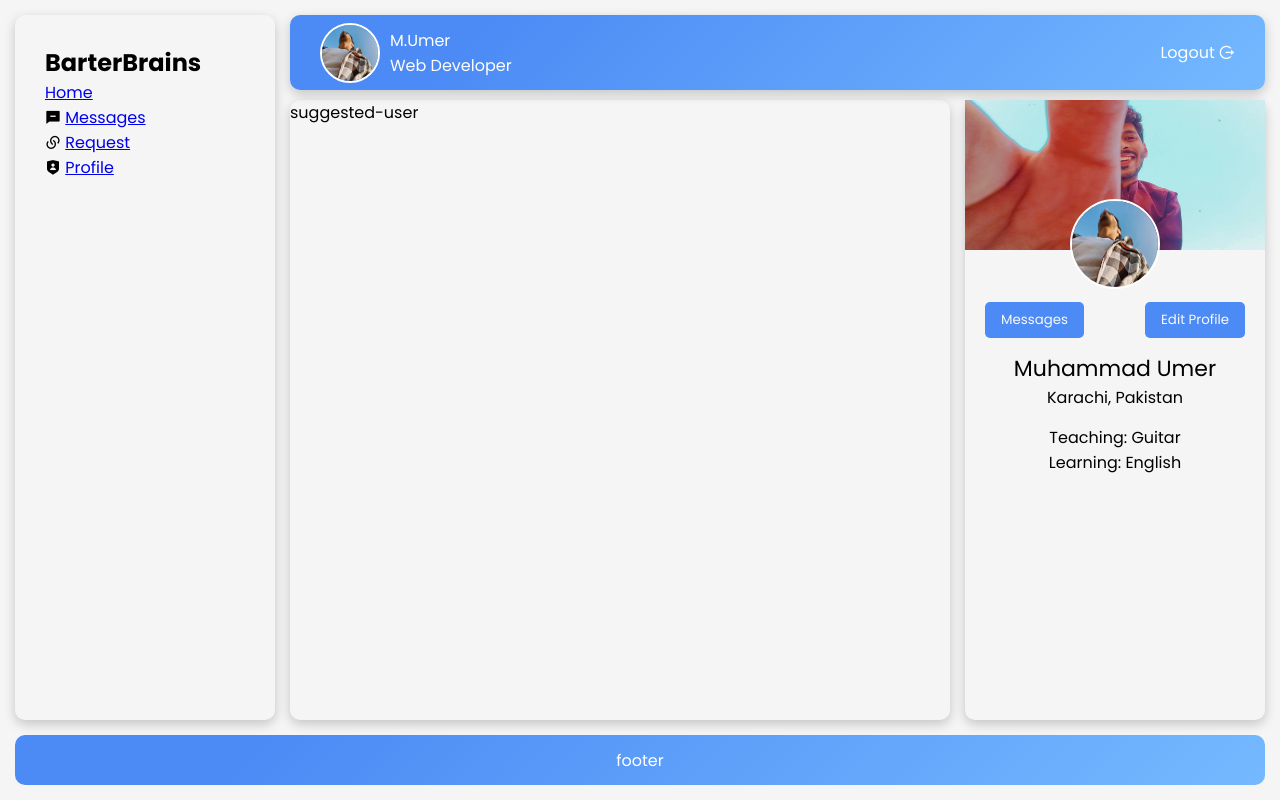
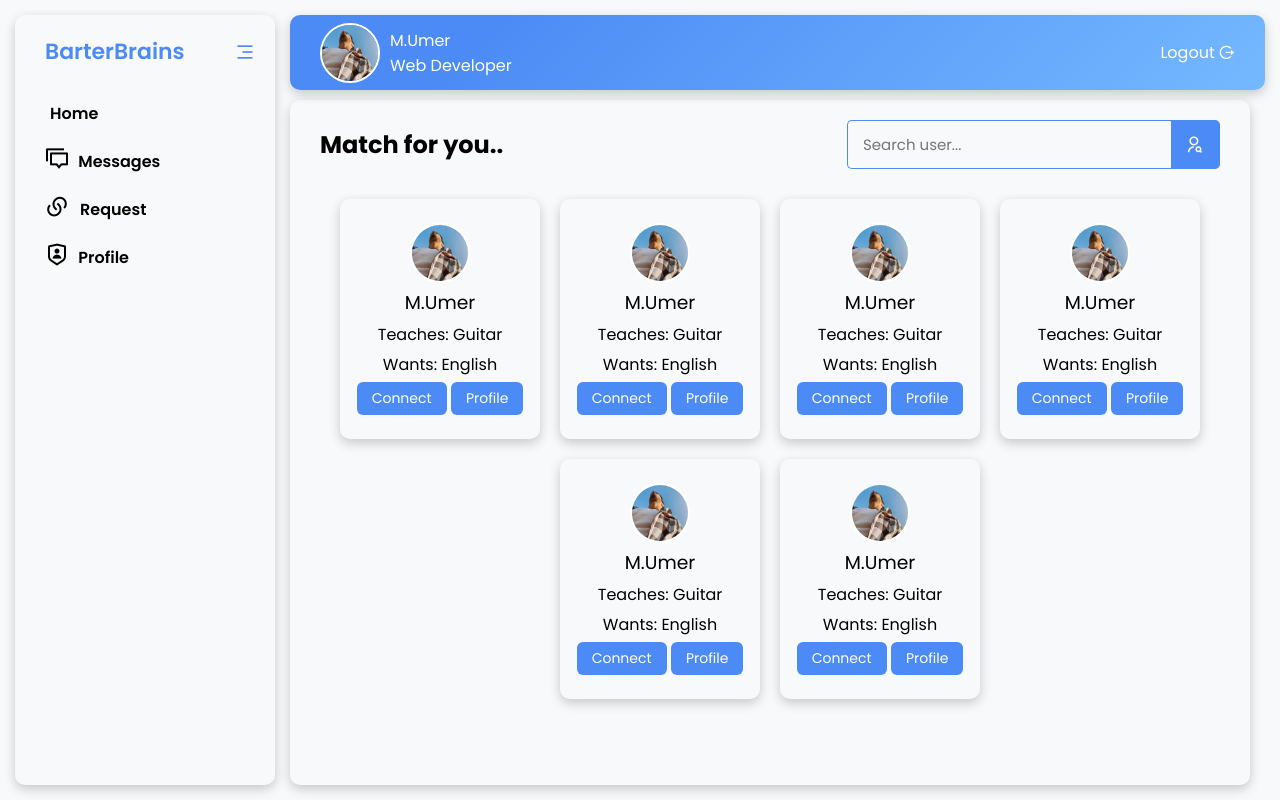
Before and after one commit to umernadim/barterBrains, a PHP site: page /dashboard1.html in a window 1280 px wide. Run offline with PHP 8.4, Linux system fonts and the light colour scheme; some libraries are stand-ins or nearby versions.

Commit message:
dashboard design updated

```diff
--- a/dashboard1.html
+++ b/dashboard1.html
@@ -22,32 +22,117 @@
                 </div>
             </div>
 
-                <a href="#">Logout <i class="ri-logout-circle-r-line"></i></a>
-
-
+            <a href="#">Logout <i class="ri-logout-circle-r-line"></i></a>
         </nav>
         <!-- code for user-skill-section  -->
         <aside id="sidebar">
-            <h2>BarterBrains</h2>
-            <div class="home">
-                <i class="ri-home-9-fill"></i>
-                <a href="#">Home</a>
+            <div id="sidebar-header">
+                <h2>BarterBrains</h2>
+                <i id="menuBtn" class="ri-menu-3-line"></i>
             </div>
-            <div class="home">
-                <i class="ri-message-fill"></i>
-                <a href="#">Messages</a>
-            </div>
-            <div class="home">
-                <i class="ri-links-line"></i>
-                <a href="#">Request</a>
-            </div>
-            <div class="home">
-                <i class="ri-shield-user-fill"></i>
-                <a href="#">Profile</a>
+            <div id="sidebar-links">
+                <div class="link">
+
+                    <a href="#">
+                        <i class="ri-home-9-line"></i>
+                        <span>Home</span>
+                    </a>
+                </div>
+                <div class="link">
+                    <a href="#">
+                        <i class="ri-discuss-line"></i> <span>Messages</span>
+                    </a>
+                </div>
+                <div class="link">
+                    <a href="#"><i class="ri-links-line">
+                        </i> <span>Request</span></a>
+                </div>
+                <div class="link">
+                    <a href="#" id="show-profile">
+                        <i class="ri-shield-user-line"></i> <span>Profile</span></a>
+                </div>
             </div>
         </aside>
 
-        <div id="suggested-user">suggested-user</div>
+        <div id="suggested-user">
+            <div id="suggested-user-header">
+                <h2>Match for you..</h2>
+                <form action="">
+                    <input type="text" name="search" value="" placeholder="Search user...">
+                    <button type="submit"><i class="ri-user-search-line"></i></button>
+                </form>
+            </div>
+
+           <div id="cards-container">
+             <div class="card">
+                <img src="assets/profile-img.jpg" alt="">
+                <h3>M.Umer</h3>
+                <p>Teaches: <span id="tech-badge">Guitar</span></p>
+                <p>Wants: <span id="Learn-badge">English</span></p>
+                <div id="buttons">
+                    <button>Connect</button>
+                    <button>Profile</button>
+                </div>
+            </div>
+
+            <div class="card">
+                <img src="assets/profile-img.jpg" alt="">
+                <h3>M.Umer</h3>
+                <p>Teaches: <span id="tech-badge">Guitar</span></p>
+                <p>Wants: <span id="Learn-badge">English</span></p>
+                <div id="buttons">
+                    <button>Connect</button>
+                    <button>Profile</button>
+                </div>
+            </div>
+
+            <div class="card">
+                <img src="assets/profile-img.jpg" alt="">
+                <h3>M.Umer</h3>
+                <p>Teaches: <span id="tech-badge">Guitar</span></p>
+                <p>Wants: <span id="Learn-badge">English</span></p>
+                <div id="buttons">
+                    <button>Connect</button>
+                    <button>Profile</button>
+                </div>
+            </div>
+
+            <div class="card">
+                <img src="assets/profile-img.jpg" alt="">
+                <h3>M.Umer</h3>
+                <p>Teaches: <span id="tech-badge">Guitar</span></p>
+                <p>Wants: <span id="Learn-badge">English</span></p>
+                <div id="buttons">
+                    <button>Connect</button>
+                    <button>Profile</button>
+                </div>
+            </div>
+            <div class="card">
+                <img src="assets/profile-img.jpg" alt="">
+                <h3>M.Umer</h3>
+                <p>Teaches: <span id="tech-badge">Guitar</span></p>
+                <p>Wants: <span id="Learn-badge">English</span></p>
+                <div id="buttons">
+                    <button>Connect</button>
+                    <button>Profile</button>
+                </div>
+            </div>
+
+            <div class="card">
+                <img src="assets/profile-img.jpg" alt="">
+                <h3>M.Umer</h3>
+                <p>Teaches: <span id="tech-badge">Guitar</span></p>
+                <p>Wants: <span id="Learn-badge">English</span></p>
+                <div id="buttons">
+                    <button>Connect</button>
+                    <button>Profile</button>
+                </div>
+            </div>
+
+           </div>
+        </div>
+
+        <!-- code for user-profile -->
         <div id="user-profile">
             <div id="img-container">
                 <img src="assets/background-img.jpg" alt="" id="back-img">
@@ -71,8 +156,10 @@
 
             </div>
         </div>
-        <div id="footer">footer</div>
     </div>
+
+
+    <script src="script.js"></script>
 </body>
 
 </html>
--- a/style1.css
+++ b/style1.css
@@ -1,3 +1,14 @@
+:root {
+  --text-color-light: #fff;
+  --text-color-dark: ;
+  --background-color: #f8f9fa;
+  --theme-color: ;
+  --btn-color: #4C8BF5;
+  --btn-hover-color: #3467d6;
+  --badge-btn-color: #FF7A59;
+}
+
+
 * {
   padding: 0;
   margin: 0;
@@ -8,7 +19,7 @@
 body {
   height: 100vh;
   width: 100vw;
-  background: #f8f9fa;
+  background: var(--background-color);
   overflow-x: hidden;
 }
 
@@ -31,7 +42,7 @@ body {
 }
 
 .step {
-  background: #fff;
+  background: var(--background-color);
   padding: 30px;
   border-radius: 12px;
   width: 250px;
@@ -52,8 +63,8 @@ body {
 }
 
 .skills .skill-badge {
-  background: #FF7A59;
-  color: #fff;
+  background: var(--badge-btn-color);
+  color: var(--text-color-light);
   padding: 10px 24px;
   border-radius: 50px;
   font-size: 16px;
@@ -69,7 +80,7 @@ footer {
 }
 
 footer p {
-  color: #fff;
+  color: var(--text-color-light);
 }
 
 @media screen and (max-width:768px) {
@@ -126,19 +137,20 @@ footer p {
 }
 
 
- /* === Dashboard === */
+/* === Dashboard === */
 #dashboard {
   display: grid;
-  grid-template-columns: 260px 1fr 300px;
-  grid-template-rows: 70px 1fr 50px;
+  grid-template-columns: 260px 1fr 0px;
+  grid-template-rows: 70px 1fr;
   grid-template-areas:
     "skill nav nav"
-    "skill suggested profile"
-    "footer footer footer";
+    "skill suggested profile";
   height: 100vh;
   gap: 15px;
   padding: 15px;
-  background: #f5f5f5;
+  background: var(--background-color);
+  transition: grid-template-columns 0.4s ease;
+  overflow: hidden;
 }
 
 /* === Navbar === */
@@ -151,7 +163,7 @@ footer p {
   background: linear-gradient(135deg, #4C8BF5 20%, #74b9ff 100%);
   border-radius: 10px;
   box-shadow: 0 4px 12px rgba(0, 0, 0, 0.2);
-  color: #fff;
+  color: var(--text-color-light);
   height: 75px;
 }
 
@@ -159,7 +171,7 @@ footer p {
   height: 60px;
   width: 60px;
   border-radius: 50px;
-  border: 2px solid #fff;
+  border: 2px solid var(--text-color-light);
 }
 
 #dashboard #nav-left {
@@ -169,12 +181,12 @@ footer p {
   position: relative;
 }
 
-#dashboard #nav-left h4{
+#dashboard #nav-left h4 {
   font-weight: 200;
 }
 
 #dashboard nav a {
-  color: #fff;
+  color: var(--text-color-light);
   text-decoration: none;
   font-weight: 500;
 }
@@ -187,33 +199,190 @@ footer p {
   box-shadow: 0 4px 12px rgba(0, 0, 0, 0.2);
 }
 
+/* code for sideBar  */
 #sidebar {
   grid-area: skill;
-  padding: 30px 0px;
+  padding: 20px;
   padding-left: 30px;
+  transition: all 0.3s ease;
 }
 
- #sidebar h4{
-  font-weight: 500;
+#sidebar-header {
+  display: flex;
+  align-items: center;
+  justify-content: space-between;
+  width: 100%;
+  margin-bottom: 30px;
+  color: #4C8BF5;
+}
+
+#sidebar-header i {
+  font-size: 20px !important;
+  cursor: pointer;
+}
+
+#sidebar h2 {
+  font-weight: 600;
+  font-size: 22px;
+  transition: all 0.3s ease;
+}
+
+#sidebar #sidebar-links {
+  display: flex;
+  flex-direction: column;
+  gap: 20px;
+}
+
+#sidebar a {
+  text-decoration: none;
+  color: var(--text-color-dark);
+}
+
+#sidebar a span {
+  font-size: 16px;
+  font-weight: 600;
+  margin-left: 5px;
+  transition: all 0.3s ease;
+}
+
+#sidebar i {
+  font-size: 24px;
+}
+
+#sidebar a:hover {
+  color: #3467d6;
+}
+
+#dashboard.active-sideBar #sidebar h2,
+#dashboard.active-sideBar #sidebar span {
+  display: none;
+  opacity: 0;
+}
+
+#dashboard.active-sideBar {
+  grid-template-columns: 80px 1fr 0px;
 }
 
 /* code for suggested user container  */
 #suggested-user {
   grid-area: suggested;
+  padding: 20px 30px;
+  overflow-x: auto;
+  scrollbar-width: thin;
+  scrollbar-color: #cecbcb #f1f1f1;
+}
+
+#suggested-user-header {
+  display: flex;
+  justify-content: space-between;
+  align-items: center;
+}
+
+#suggested-user-header form {
+  display: flex;
+}
+
+#suggested-user-header input {
+  padding: 10px 15px;
+  font-size: 15px;
+  border: 1px solid var(--btn-color);
+  border-right: none;
+  border-top-left-radius: 5px;
+  border-bottom-left-radius: 5px;
+  outline: none;
+  background: none;
+}
+
+#suggested-user-header button {
+  background-color: var(--btn-color);
+  border: 1px solid var(--btn-color);
+  border-left: none;
+  padding: 10px 15px;
+  color: var(--text-color-light);
+  font-size: 18px;
+  border-top-right-radius: 5px;
+  border-bottom-right-radius: 5px;
+  cursor: pointer;
+}
+
+#suggested-user #cards-container {
+  display: flex;
+  justify-content: center;
+  flex-wrap: wrap;
+  gap: 20px;
+  margin-top: 30px;
+}
+
+#suggested-user .card {
+  height: 240px;
+  width: 200px;
+  display: flex;
+  flex-direction: column;
+  align-items: center;
+  justify-content: center;
+  gap: 5px;
+  padding: 20px 0;
+  border-radius: 10px;
+  box-shadow: 0 4px 12px rgba(0, 0, 0, 0.2);
+}
+
+#suggested-user .card img {
+  height: 60px;
+  width: 60px;
+  border-radius: 50px;
+  border: 2px solid var(--text-color-light);
+}
+
+#suggested-user .card h3 {
+  font-weight: 500;
+}
+
+#suggested-user .card button {
+  background: none;
+  border: none;
+  padding: 6px 15px;
+  color: var(--text-color-light);
+  background-color: var(--btn-color);
+  font-size: 14px;
+  border-radius: 6px;
+  cursor: pointer;
+  transition: background-color 0.3s ease;
+}
+
+#suggested-user .card button:hover {
+  background-color: var(--btn-hover-color);
 }
 
 /* code for user-profile  */
 #user-profile {
   grid-area: profile;
+  overflow: hidden;
+  transform: translateX(110%);
+  transition: all 0.4s ease;
+  z-index: 10;
+  opacity: 0;
 }
 
-#user-profile #img-container{
+#dashboard.active-profile #user-profile {
+  transform: translateX(0);
+  opacity: 1;
+}
+
+#dashboard.active-profile {
+  grid-template-columns: 260px 1fr 300px;
+}
+
+#dashboard.active-sideBar.active-profile {
+  grid-template-columns: 80px 1fr 300px;
+}
+
+#user-profile #img-container {
   width: 100%;
-  height: 150px;
+  height: 140px;
   position: relative;
 }
 
-#img-container #back-img{
+#img-container #back-img {
   height: 100%;
   width: 100%;
   overflow: hidden;
@@ -221,75 +390,57 @@ footer p {
   background-size: cover;
 }
 
-#img-container #profile-img{
+#img-container #profile-img {
   position: absolute;
   bottom: -20%;
   left: 50%;
   transform: translate(-50%, 10%);
   border-radius: 50px;
-  height: 90px;
-  width: 90px;
+  height: 88px;
+  width: 88px;
   background-size: cover;
-  border: 2px solid #fff;
+  border: 2px solid var(--text-color-light);
 }
 
-#profile-content{
+#profile-content {
   height: calc(100% - 150px);
   width: 100%;
-  padding: 0 20px;
+  padding: 0 30px;
   padding-top: 52px;
 }
 
-#profile-content #buttons{
+#profile-content #buttons {
   display: flex;
   justify-content: space-between;
 }
 
-#profile-content button{
+#profile-content button {
   padding: 8px 16px;
   border-radius: 5px;
   background: none;
   border: none;
-  background-color: #4C8BF5;
-  color: #f8f9fa;
+  background-color: var(--btn-color);
+  color: var(--text-color-light);
   cursor: pointer;
   transition: background-color 0.3s ease;
 }
 
-#profile-content button:hover{
-  background-color: #3467d6;
+#profile-content button:hover {
+  background-color: var(--btn-hover-color);
 }
 
-#profile-content h3{
+#profile-content h3 {
   font-size: 22px;
   text-align: center;
   margin-top: 14px;
   font-weight: 300;
 }
 
-#profile-content h4{
+#profile-content h4 {
   font-weight: 300;
   text-align: center;
 }
 
-#profile-content #skill-badges{
+#profile-content #skill-badges {
   margin-top: 15px;
 }
-
-
-
-
-
-
-
-/* === Footer === */
-#footer {
-  grid-area: footer;
-  color: #fff;
-  border-radius: 10px;
-  display: flex;
-  align-items: center;
-  justify-content: center;
-  background: linear-gradient(135deg, #4C8BF5 20%, #74b9ff 100%);
-
-}
```
Also changed, not shown: script.js (+18 -25 lines).
